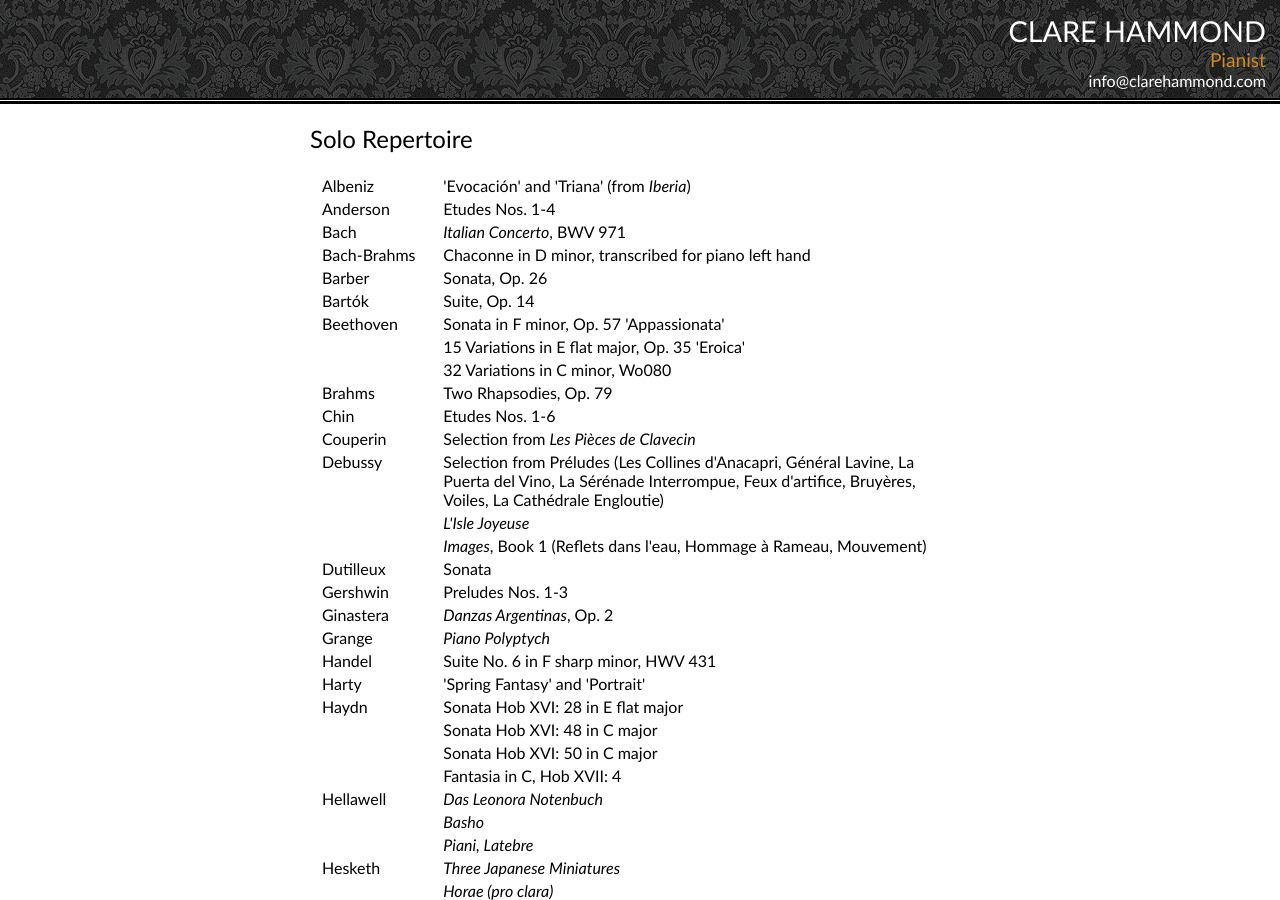
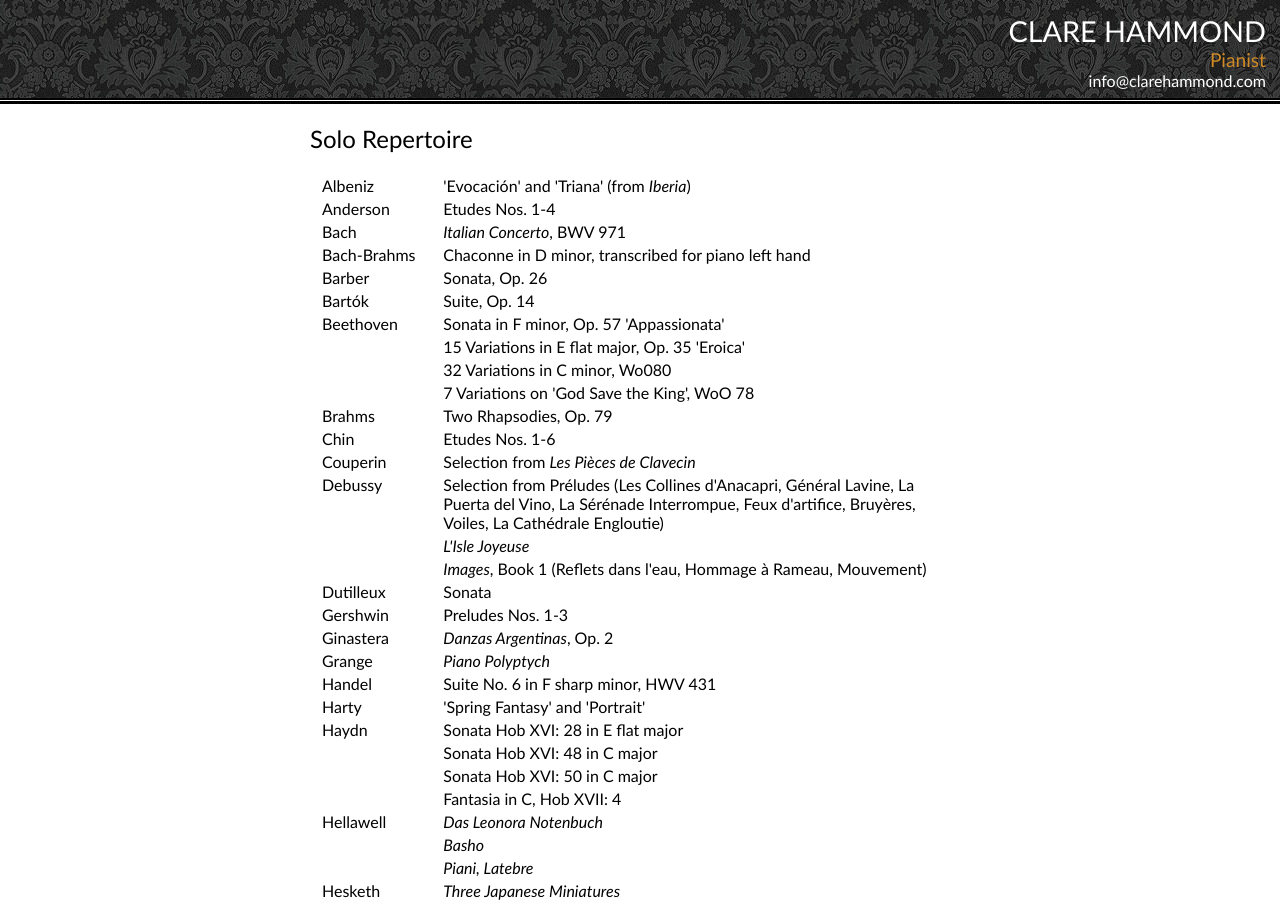
Before and after one commit to hammonc/clarehammond.com, a Jekyll site: the page built from solo-repertoire.html, in a window 1280 px wide and 900 px high. Built offline with Jekyll 4.4.1, drawn with Linux system fonts in a browser that asks for light colours.

Commit message:
rep update

```diff
--- a/newsletter-20120617.html
+++ b/newsletter-20120617.html
@@ -26,7 +26,7 @@
 		<p>July brings two solo recitals in London, at <strong>The Dysart Arms</strong> in Richmond on the 1st July and at <strong>St James's Piccadilly</strong> the following evening. Clare will perform Beethoven's 'Appassionata' sonata at both, alongside his set of variations on 'God Save the King' at St James's Piccadilly as part of the <strong>Jubilee celebrations</strong>. She then visits Lancashire in mid-July to perform at the <strong>Ribble Valley International Piano Week</strong>.</p>
 		<p>Clare will also embark upon a new collaboration with the <strong>Constella Ensemble</strong>, comprising violinist Tatiana Berman, flautist Ana de la Vega, violist Ruth Gibson, cellist Alexander Chaushian and bassist Elena Hall. They will give two performances of Bach's <strong>Fifth Brandenburg Concerto</strong> in two of the most stunning churches in London on the 10th and 15th July.</p>
 
-<p><a href="LINK"><img width="699" height="158" src="http://www.clarehammond.com/resources/brandenburg.jpg" border="0" /></a></p>
+<p><a href="LINK"><img width="500" height="113" src="http://www.clarehammond.com/resources/brandenburg.jpg" border="0" /></a></p>
 
 
 		<br />
--- a/solo-repertoire.html
+++ b/solo-repertoire.html
@@ -14,6 +14,7 @@
     <tr><td>Beethoven</td><td>Sonata in F minor, Op. 57 'Appassionata'</td></tr>
     <tr><td></td><td>15 Variations in E flat major, Op. 35 'Eroica'</td></tr>
     <tr><td></td><td>32 Variations in C minor, Wo080</td></tr>
+    <tr><td></td><td>7 Variations on 'God Save the King', WoO 78</td></tr>
     <tr><td>Brahms</td><td>Two Rhapsodies, Op. 79</td></tr>
     <tr><td>Chin</td><td>Etudes Nos. 1-6</td></tr>
     <tr><td>Couperin</td><td>Selection from <em>Les Pièces de Clavecin</em></td></tr>
```
Also changed, not shown: other parts of newsletter-20120617.html (+1 -1 lines).
